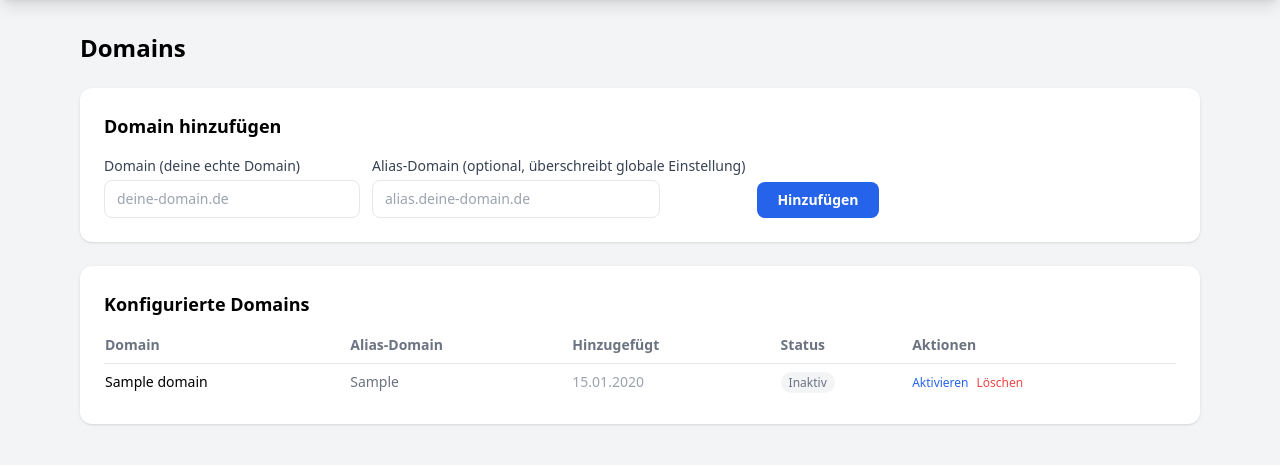
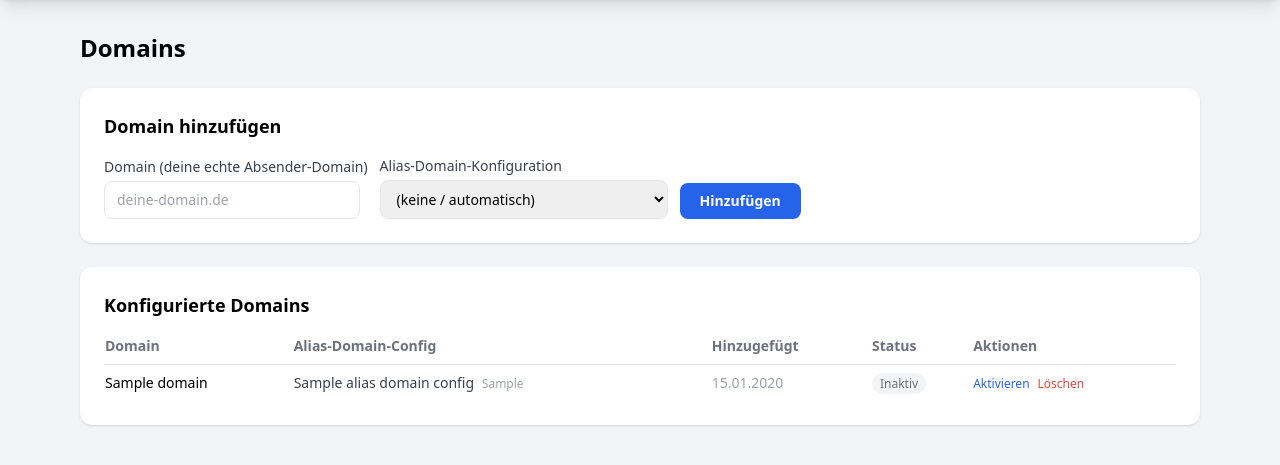
Before and after one commit to boernie77/EmailRelay, a FastAPI app: template alias-api/templates/domains.html in a window 1280 px wide. Shown: the part 53-518 px from the top of the page. Run offline with FastAPI, Linux system fonts and the light colour scheme; the template is opened without the code that fills it: most values are stand-ins (such as "Sample title", 1, 10 or a date in 2020); some libraries are stand-ins or nearby versions.

Commit message:
Auto-update: 2026-03-22 20:31

```diff
--- a/alias-api/templates/domains.html
+++ b/alias-api/templates/domains.html
@@ -5,22 +5,33 @@
 
 <div class="bg-white rounded-xl shadow p-6 mb-6">
   <h2 class="text-lg font-semibold mb-4">Domain hinzufügen</h2>
-  <form method="post" action="/domains" class="flex gap-3 items-end">
+  <form method="post" action="/domains" class="flex gap-3 items-end flex-wrap">
     <div>
-      <label class="block text-sm font-medium text-gray-700 mb-1">Domain (deine echte Domain)</label>
+      <label class="block text-sm font-medium text-gray-700 mb-1">Domain (deine echte Absender-Domain)</label>
       <input type="text" name="domain" placeholder="deine-domain.de" required
              class="border rounded-lg px-3 py-2 text-sm w-64 focus:outline-none focus:ring-2 focus:ring-blue-400">
     </div>
     <div>
-      <label class="block text-sm font-medium text-gray-700 mb-1">Alias-Domain (optional, überschreibt globale Einstellung)</label>
-      <input type="text" name="alias_domain" placeholder="alias.deine-domain.de"
-             class="border rounded-lg px-3 py-2 text-sm w-72 focus:outline-none focus:ring-2 focus:ring-blue-400">
+      <label class="block text-sm font-medium text-gray-700 mb-1">Alias-Domain-Konfiguration</label>
+      <select name="alias_domain_config_id"
+              class="border rounded-lg px-3 py-2 text-sm w-72 focus:outline-none focus:ring-2 focus:ring-blue-400">
+        <option value="">(keine / automatisch)</option>
+        {% for cfg in alias_configs %}
+        <option value="{{ cfg.id }}">{{ cfg.label or cfg.alias_domain }} – {{ cfg.alias_domain }}</option>
+        {% endfor %}
+      </select>
     </div>
     <button type="submit"
             class="bg-blue-600 hover:bg-blue-700 text-white font-semibold px-5 py-2 rounded-lg transition text-sm">
       Hinzufügen
     </button>
   </form>
+  {% if not alias_configs %}
+  <p class="text-xs text-amber-700 bg-amber-50 border border-amber-200 rounded-lg px-3 py-2 mt-3">
+    Noch keine Alias-Domains konfiguriert.
+    <a href="/alias-domains" class="underline">Jetzt einrichten</a>
+  </p>
+  {% endif %}
 </div>
 
 <div class="bg-white rounded-xl shadow p-6">
@@ -30,7 +41,7 @@
     <thead>
       <tr class="text-left text-gray-500 border-b">
         <th class="pb-2">Domain</th>
-        <th class="pb-2">Alias-Domain</th>
+        <th class="pb-2">Alias-Domain-Config</th>
         <th class="pb-2">Hinzugefügt</th>
         <th class="pb-2">Status</th>
         <th class="pb-2">Aktionen</th>
@@ -40,7 +51,14 @@
       {% for d in domains %}
       <tr class="border-b last:border-0 hover:bg-gray-50">
         <td class="py-2 font-medium">{{ d.domain }}</td>
-        <td class="py-2 text-gray-500">{{ d.alias_domain or '(global)' }}</td>
+        <td class="py-2 text-gray-500">
+          {% if d.alias_domain_config %}
+            <span class="font-medium text-gray-700">{{ d.alias_domain_config.label or d.alias_domain_config.alias_domain }}</span>
+            <span class="text-xs text-gray-400 ml-1">{{ d.alias_domain_config.alias_domain }}</span>
+          {% else %}
+            <span class="text-gray-400">(keine)</span>
+          {% endif %}
+        </td>
         <td class="py-2 text-gray-400">{{ d.created_at.strftime('%d.%m.%Y') }}</td>
         <td class="py-2">
           {% if d.active %}
```
